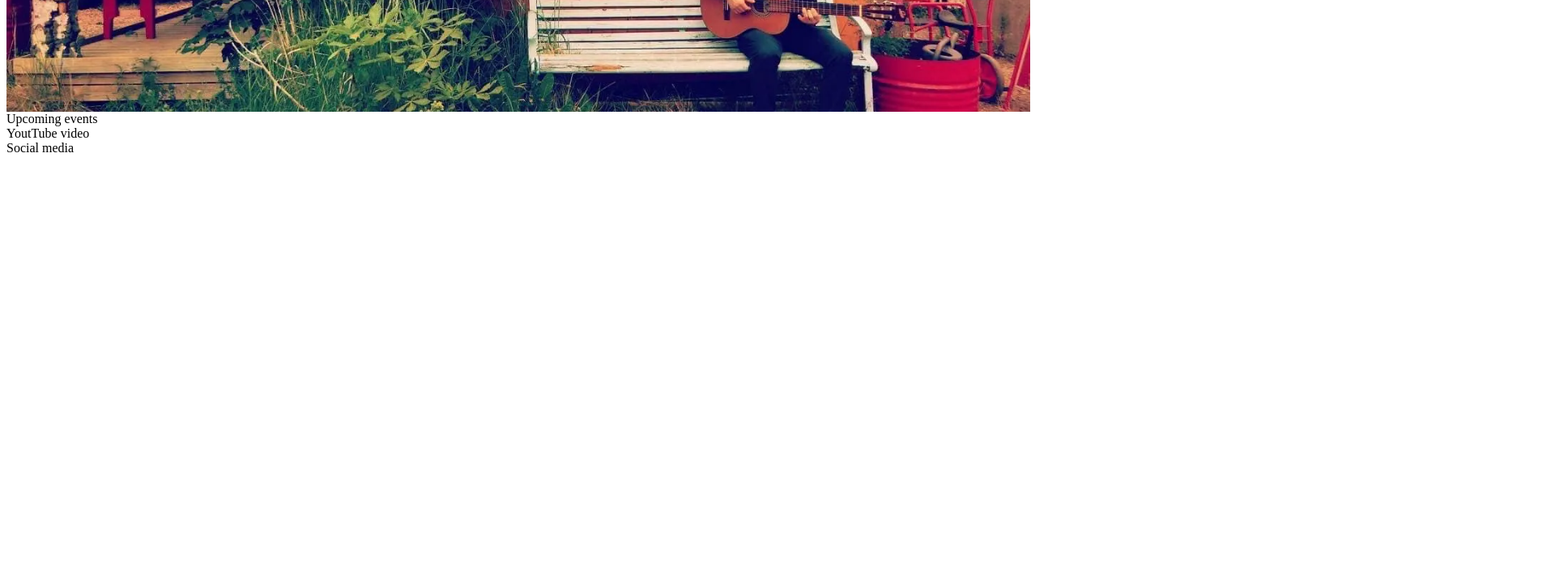
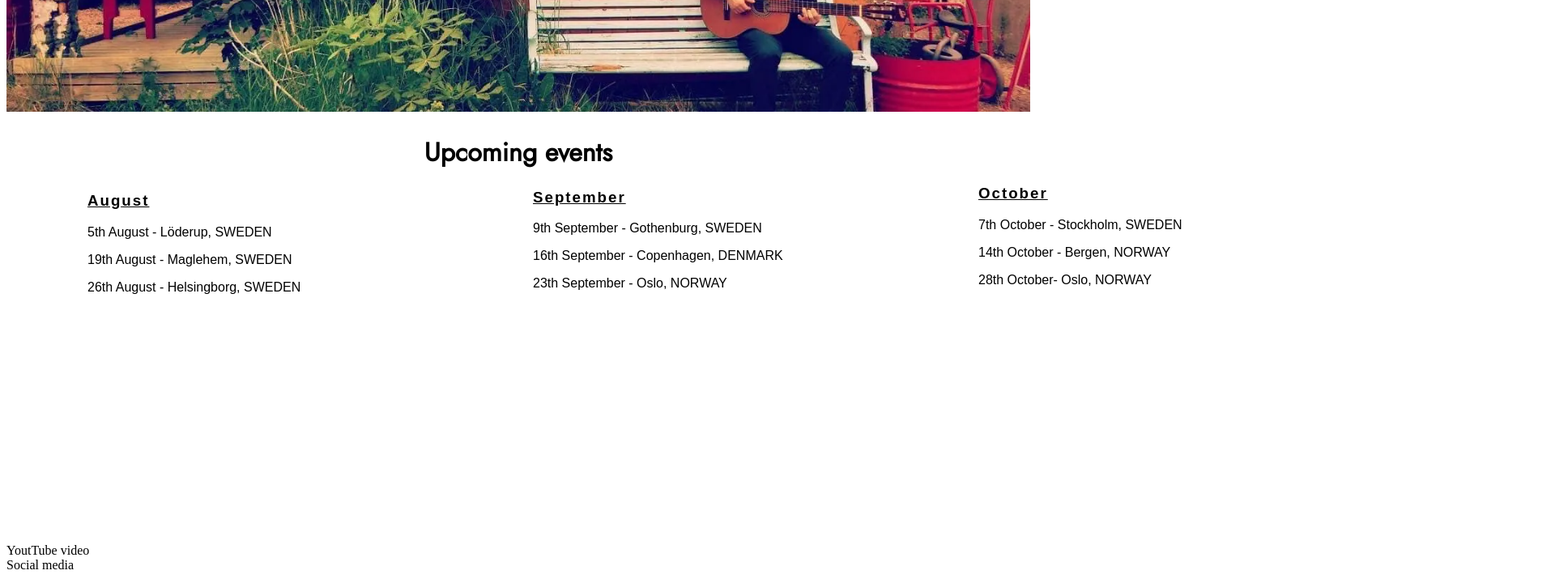
Before and after one commit to Kattis91/upcoming-artist, a plain HTML site: page index.html in a window 1280 px wide. Shown: the part 420-1135 px from the top of the page at 81% size, 1920 px wide, since content can reach past the window. Before the commit the page ends 800 px from the top, so only its background shows below. Drawn offline with Linux system fonts and the light colour scheme.

Commit message:
Add structure and basic styling to upcoming events section

```diff
--- a/assets/css/style.css
+++ b/assets/css/style.css
@@ -35,3 +35,32 @@ p {
     background-position: center;
     background-size: cover;
 }
+
+h2 {
+    font-family: jost, sans-serif;
+    text-align: center;
+    font-size: xx-large;
+}
+
+div>h3 {
+    font-family: space-grotesk, sans-serif;
+    letter-spacing: 2px;
+    font-weight: bold;
+    text-decoration: underline;
+}
+
+#august {
+    margin: 25px 0 0 100px;
+}
+
+#september {
+    position: relative;
+    top: -150px;
+    left: 650px;
+}
+
+#october {
+    position: relative;
+    top: -300px;
+    left: 1200px;
+}
--- a/index.html
+++ b/index.html
@@ -28,7 +28,27 @@
         <div id="background-image"></div>
     </section>
     <section>
-        Upcoming events
+        <h2>Upcoming events</h2>
+        <div id="august">
+            <h3>August</h3>
+            <p>5th August - Löderup, SWEDEN</p>
+            <p>19th August - Maglehem, SWEDEN</p>
+            <p>26th August - Helsingborg, SWEDEN</p>
+        </div>
+        <div id="september">
+            <h3>September</h3>
+            <p>9th September - Gothenburg, SWEDEN</p>
+            <p>16th September - Copenhagen, DENMARK</p>
+            <p>23th September - Oslo, NORWAY</p>
+        </div>
+        <div id="october">
+            <h3>October</h3>
+            <p>7th October - Stockholm, SWEDEN</p>
+            <p>14th October - Bergen, NORWAY</p>
+            <p>28th October- Oslo, NORWAY</p>
+        </div>
+
+
     </section>
     <section>
         YoutTube video
```
